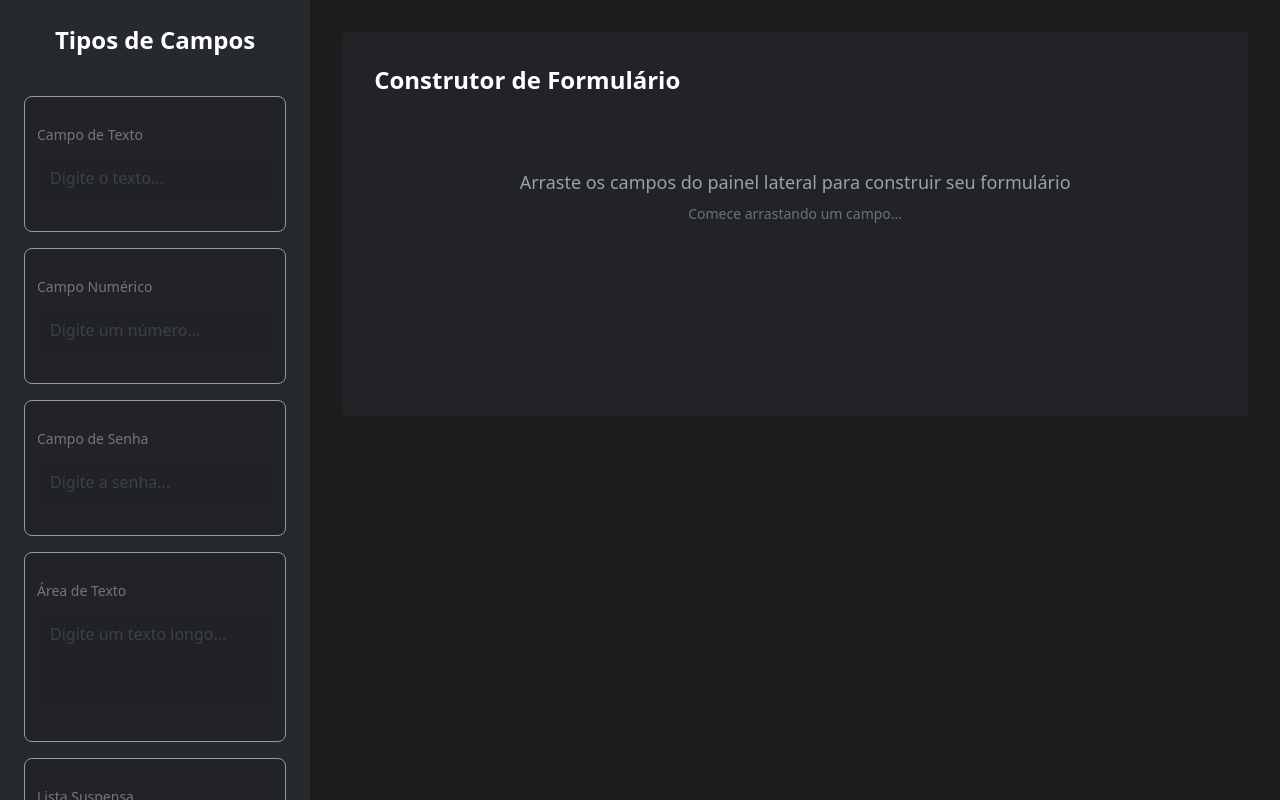
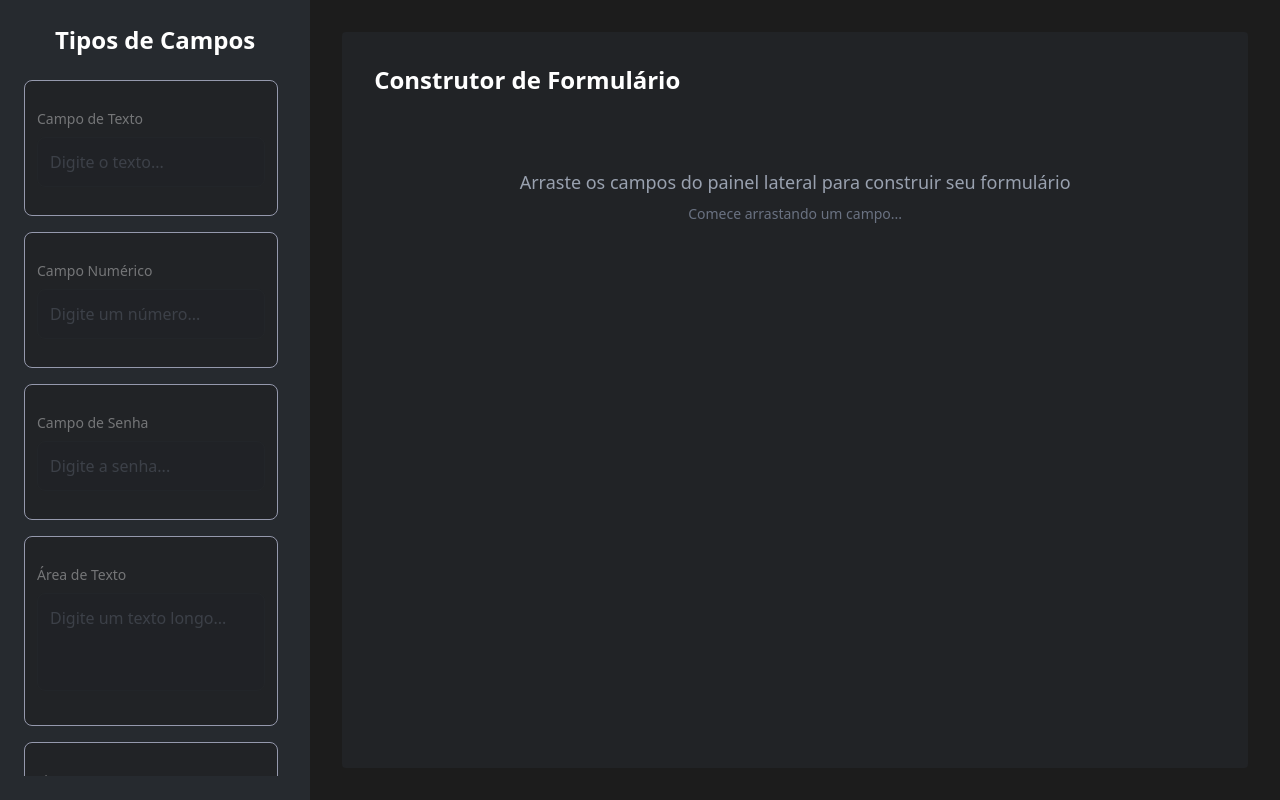
Before and after one commit to jonatasfernandespimenta/Pipelines, a Next.js app: page /form-builder in a window 1280 px wide. Shown: the top 800 px of the page. Built offline with nearby package versions, Linux system fonts and the light colour scheme.

Commit message:
:hammer: UI tweaks

```diff
--- a/src/components/molecules/CreateCardForm.tsx
+++ b/src/components/molecules/CreateCardForm.tsx
@@ -61,12 +61,6 @@ export default function CreateCardForm({ onSubmit, onCancel, formFields = initia
     <form onSubmit={handleSubmit} className="space-y-4">
       {formFields.map((field) => (
         <div key={field.fieldName} className="mb-2">
-          {field.fieldType !== FieldType.Checkbox && (
-            <Text variant="label" className="block mb-2">
-              {field.fieldLabel}
-              {field.fieldRequired && <span className="text-support-error ml-1">*</span>}
-            </Text>
-          )}
           <FieldRenderer
             field={field}
             value={formData[field.fieldName]}
--- a/src/components/molecules/FormBuilder.tsx
+++ b/src/components/molecules/FormBuilder.tsx
@@ -3,7 +3,7 @@ import { FormBuilderForm } from "./FormBuilderForm";
 
 export function FormBuilder() {
   return (
-    <div className="flex flex-row bg-gray-04">
+    <div className="flex flex-row bg-gray-04 h-screen">
       <FormBuilderContent />
       <FormBuilderForm />
     </div>
--- a/src/components/molecules/FormBuilderContent.tsx
+++ b/src/components/molecules/FormBuilderContent.tsx
@@ -80,14 +80,14 @@ const FIELD_TEMPLATES = [
 export default function FormBuilderContent() {
   return (
     <div
-      className="flex flex-col bg-gray-03 text-white overflow-y-auto"
+      className="flex flex-col bg-gray-03 text-white h-screen"
       style={{ width: '400px', padding: '24px' }}
     >
-      <h2 className="text-white text-2xl font-semibold mb-6 text-center">
+      <h2 className="text-white text-2xl font-semibold mb-6 text-center flex-shrink-0">
         Tipos de Campos
       </h2>
 
-      <div className="space-y-4 mt-4">
+      <div className="space-y-4 flex-1 overflow-y-auto pr-2">
         {FIELD_TEMPLATES.map((fieldTemplate, index) => (
           <FieldTypeContainer
             key={index}
--- a/src/components/molecules/FormBuilderForm.tsx
+++ b/src/components/molecules/FormBuilderForm.tsx
@@ -89,16 +89,16 @@ export function FormBuilderForm() {
 
   return (
     <div
-      className="flex flex-col bg-gray-05 w-full overflow-y-auto"
+      className="flex flex-col bg-gray-05 w-full h-screen"
       style={{ padding: '32px' }}
     >
       <div
         ref={dropRef as any}
-        className={`bg-gray-04 rounded min-h-96 transition-colors ${isOver ? 'border-2 border-dashed border-cx-blue bg-gray-03' : ''
+        className={`bg-gray-04 rounded min-h-96 flex-1 overflow-y-auto transition-colors ${isOver ? 'border-2 border-dashed border-cx-blue bg-gray-03' : ''
           }`}
         style={{ padding: '32px', minWidth: '512px' }}
       >
-        <div className="flex items-center justify-between mb-6">
+        <div className="flex items-center justify-between mb-6 flex-shrink-0">
           <h2 className="text-white text-2xl font-semibold">Construtor de Formulário</h2>
           {formFields.length > 0 && (
             <button
--- a/src/components/molecules/Modal.tsx
+++ b/src/components/molecules/Modal.tsx
@@ -47,7 +47,7 @@ export default function Modal({ isOpen, onClose, title, children, className }: M
     >
       {/* Backdrop */}
       <div
-        className="absolute inset-0 bg-black bg-opacity-50 backdrop-blur-sm"
+        className="absolute inset-0 bg-[#00000080] backdrop-blur-sm"
         onClick={onClose}
         onMouseDown={(e) => e.stopPropagation()}
         onMouseMove={(e) => e.stopPropagation()}
```
